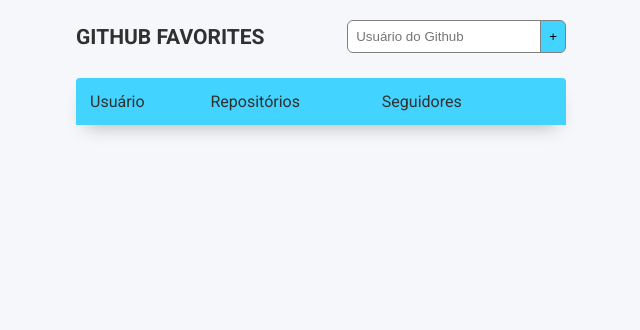
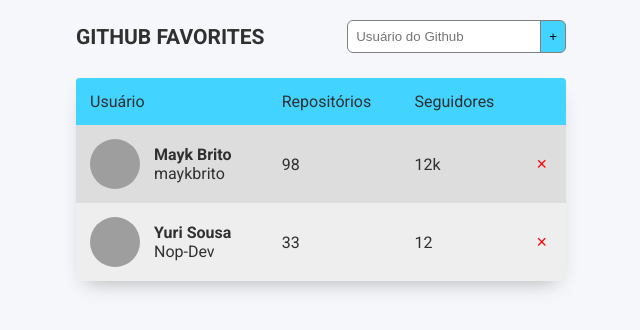
Before and after one commit to nop-dev/Github-Favorites, a plain HTML site: page index.html in a window 1280 px wide. Shown: the whole page, without its empty margins (319-959 px from the left). Drawn offline with Linux system fonts and the light colour scheme; grey boxes are pictures that could not be loaded.

Commit message:
feat: :sparkles: toda a lógica da apresentação dos dados, dados fictícios adicionados

```diff
--- a/index.html
+++ b/index.html
@@ -29,37 +29,7 @@
                 </tr>
             </thead>
 
-            <tbody>
-                <tr>
-                    <td class="user">
-                        <img src="https://github.com/nop-dev.png" alt="Imagem de Nop-Dev">
-                        <a href="https://github.com/nop-dev" target="_blank">
-                            <p>Yuri Sousa</p>
-                            <span>Nop-Dev</span>
-                        </a>
-                    </td>
-                    <td class="repositories">33</td>
-                    <td class="followers">10</td>
-                    <td>
-                        <button class="remove">&times;</button>
-                    </td>
-                </tr>
-
-                <tr>
-                    <td class="user">
-                        <img src="https://github.com/maykbrito.png" alt="Imagem de Mayk Brito">
-                        <a href="https://github.com/maykbrito" target="blank">
-                            <p>Mayk Brito</p>
-                            <span>maykbrito</span>
-                        </a>
-                    </td>
-                    <td class="repositories">121</td>
-                    <td class="followers">15.3k</td>
-                    <td>
-                        <button class="remove">&times;</button>
-                    </td>
-                </tr>
-            </tbody>
+            <tbody></tbody>
         </table>
     </div>
 </body>
--- a/js/Favorites.js
+++ b/js/Favorites.js
@@ -2,7 +2,25 @@
 export class Favorites {
     constructor(root) {
         this.root = document.querySelector(root);
+        this.load();
     };
+
+    load() {
+        this.entries = [
+            {
+                login: "maykbrito",
+                name: "Mayk Brito",
+                public_repos: "98",
+                followers: "12k",
+            },
+            {
+                login: "Nop-Dev",
+                name: "Yuri Sousa",
+                public_repos: "33",
+                followers: "12"    ,
+            }
+        ]
+    }
 };
 
 // classe pra construir o HTML
@@ -11,18 +29,53 @@ export class FavoritesView extends Favorites {
         super(root);
 
         console.log(this.root);
+        this.tbody = this.root.querySelector("table tbody");
 
         this.update();
-    }
+    };
 
     update() {
         this.removeAllTr();
+
+        this.entries.forEach( user => {
+            const row = this.createRow();
+
+            row.querySelector('.user img').src = `https://github.com/${user.login}.png`;
+            row.querySelector('.user img').alt = `Imagem de ${user.login}/${user.name}`;
+            row.querySelector('.user a').href = `https://github.com/${user.login}`;
+            row.querySelector('.user p').textContent = `${user.name}`;
+            row.querySelector('.user span').textContent = `${user.login}`;
+            row.querySelector('.repositories').textContent = `${user.public_repos}`;
+            row.querySelector('.followers').textContent = `${user.followers}`;
+
+            this.tbody.append(row);
+        })
     };
 
+    createRow() {
+        const tr = document.createElement('tr');
+
+        const content = `
+           <td class="user">
+               <img src="" alt="">
+               <a href="" target="_blank">
+                   <p></p>
+                    <span></span>
+               </a>
+            </td>
+            <td class="repositories"></td>
+            <td class="followers"></td>
+            <td>
+                <button class="remove">&times;</button>
+            </td>
+    `
+        tr.innerHTML = content;
+
+        return tr
+    }
+
     removeAllTr() {
-        const tbody = this.root.querySelector("table tbody");
-
-        tbody.querySelectorAll('tr')
+        this.tbody.querySelectorAll('tr')
             .forEach((tr) => {
             tr.remove();
         });
```
